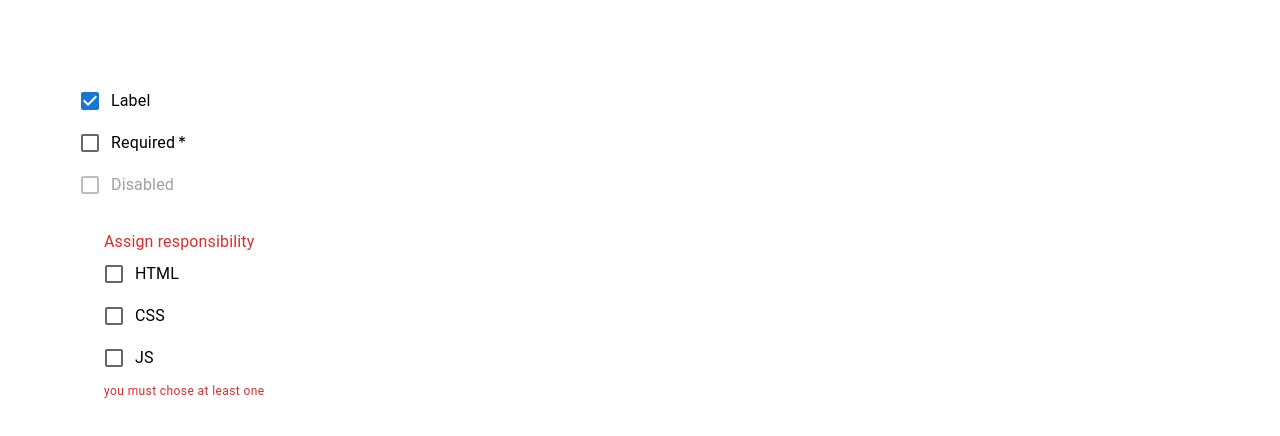
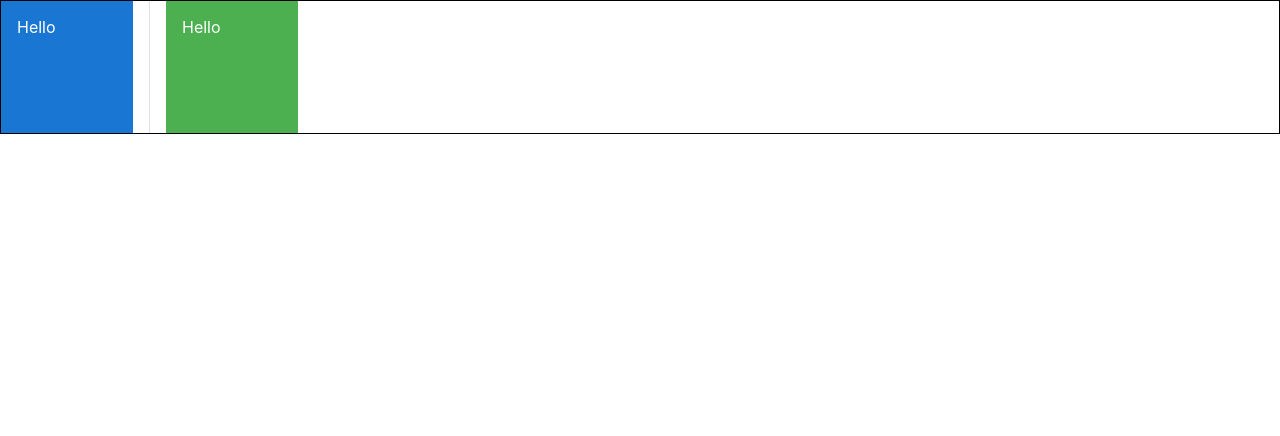
Before and after one commit to cuongvp/MUI_Tutorial, a React (Create React App) app: page / in a window 1280 px wide. Shown: the top 436 px of the page. Built offline with nearby package versions, Linux system fonts and the light colour scheme.

Commit message:
box stack

```diff
--- a/src/App.js
+++ b/src/App.js
@@ -1,9 +1,9 @@
 import './App.css';
-import MuiCheckbox from './components/MuiCheckbox';
+import MuiStack from './components/MuiStack';
 function App() {
   return (
     <div className="App">
-      <MuiCheckbox/>
+      <MuiStack/>
     </div>
   );
 }
--- /dev/null
+++ b/src/components/MuiStack.jsx
@@ -0,0 +1,41 @@
+import React from 'react'
+import {Stack, Divider } from '@mui/material'
+function MuiStack() {
+  return (
+    <Stack sx={{border: '1px solid'}} direction='row' spacing={2}
+        divider={<Divider orientation='vertical' flexItem/>}
+    >
+        <Stack
+            sx={{
+                backgroundColor: 'primary.main',
+                color: 'white',
+                width: '100px',
+                height: '100px',
+                padding: '16px',
+                '&:hover': {
+                    backgroundColor: 'primary.light'
+                }
+            }}
+        >
+            Hello
+        </Stack>
+        <Stack
+            sx={{
+                backgroundColor: 'success.light',
+                color: 'white',
+                width: '100px',
+                height: '100px',
+                padding: '16px',
+                '&:hover': {
+                    backgroundColor: 'primary.light'
+                }
+            }}
+        >
+            Hello
+        </Stack>
+    </Stack>
+
+  )
+}
+
+export default MuiStack
```
Also changed, not shown: src/components/MuiAutocomplete.jsx (added, +29 -0 lines), src/components/MuiBox.jsx (added, +23 -0 lines), src/components/MuiRating.jsx (added, +19 -0 lines), src/components/MuiSwitch.jsx (added, +17 -0 lines).
